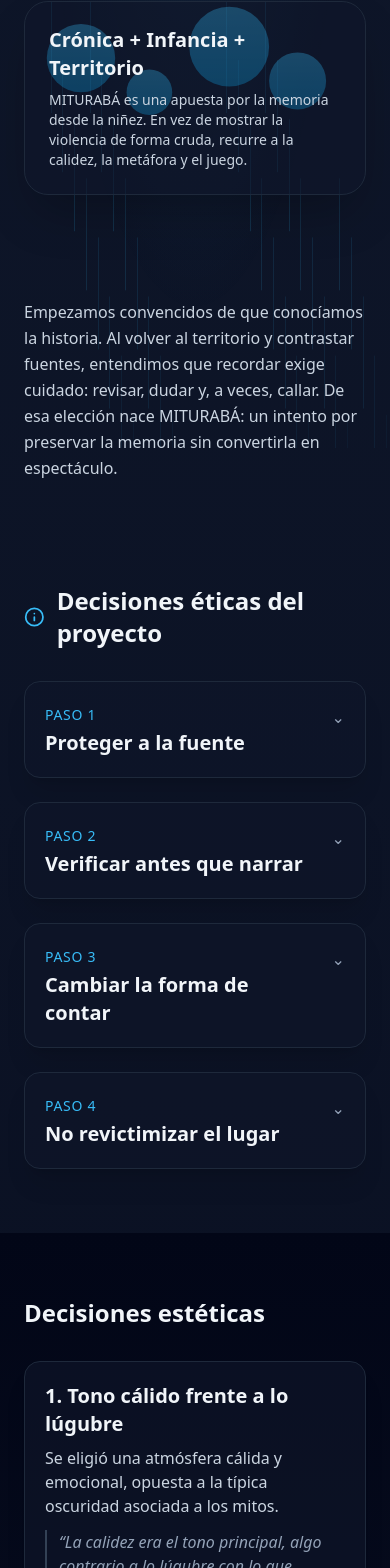
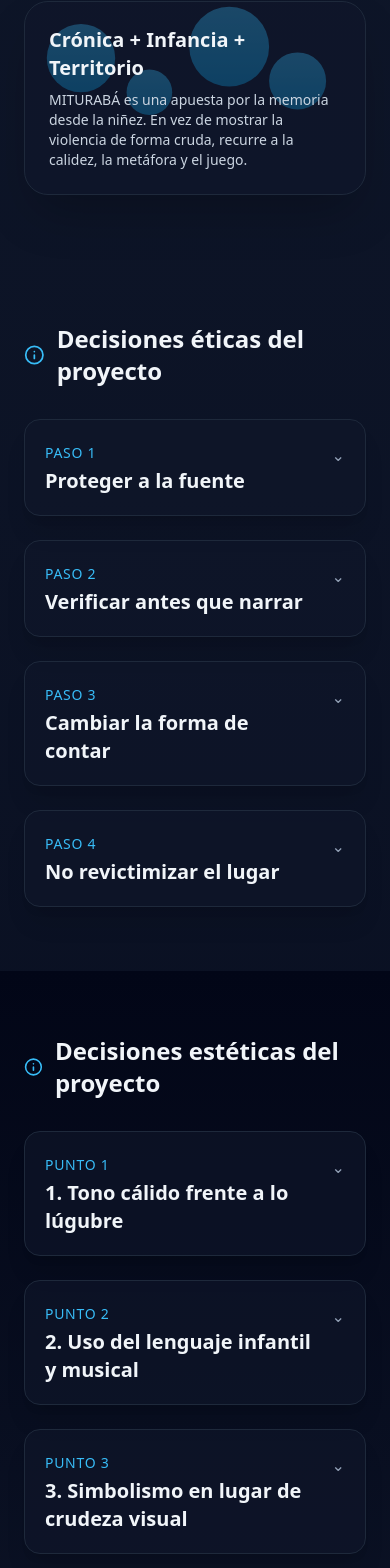
Before and after one commit to Glemynart/mituraba, a React (Vite) app in the folder mituraba-vite/: page / in a window 390 px wide. Shown: the part 396-1964 px from the top of the page. Built offline with nearby package versions, Linux system fonts and the light colour scheme.

Commit message:
Update MiturabaInteractive.jsx

```diff
--- a/mituraba-vite/src/MiturabaInteractive.jsx
+++ b/mituraba-vite/src/MiturabaInteractive.jsx
@@ -1,30 +1,26 @@
 import React, { useMemo, useState, useEffect, useRef } from "react";
 import { motion, AnimatePresence, useScroll, useTransform } from "framer-motion";
-import { Cloud, Droplets, Music, Info, Volume2, Image as ImageIcon, HelpCircle, Check, X, BookText } from "lucide-react";
+import { Droplets, Music, Info, Volume2, HelpCircle, Check, X, BookText } from "lucide-react";
 
-/*  MITURABÁ — Versión con:
-    - Lluvia animada + control de intensidad (visual/volumen)
-    - Intro “La búsqueda”
-    - Decisiones éticas (acordeones)
-    - Decisiones estéticas (nuevo bloque)
-    - Mitos (usan las MISMAS imágenes que la Galería)
-    - Sección “Crónica” (larga, colapsable)  ← NUEVA UBICACIÓN
-    - Audio opcional (ambiente-lluvia.wav)
-    - Galería con lightbox + navegación por teclado
-    - Videos YouTube (hasta 5)
+/*  MITURABÁ — Versión:
+    - Audio de fondo AUTOPLAY (truenos-lluvia.mp3) + control volumen (slider)
+    - Audio “ambiente-lluvia.wav” se AUTOPLAY al entrar a la sección “Lluvia & ritual” (con fallback botón si el navegador lo bloquea)
+    - Intro + Decisiones éticas (acordeones)
+    - Decisiones estéticas (mismo estilo que las éticas)
+    - Crónica (larga, colapsable)
+    - Galería (fotos) + Videos (hasta 5)
     - Quiz
-    - Audio de fondo AUTOPLAY (truenos-lluvia.mp3) + aviso si el navegador bloquea
-    - ¡Eliminado “Muro de memorias”!
+    - REMOVIDO: Mitos del territorio
 */
 
 export default function MiturabaInteractive() {
   const { scrollYProgress } = useScroll();
   const barWidth = useTransform(scrollYProgress, [0, 1], ["0%", "100%"]);
 
-  // Visual lluvia + volumen de fondo
+  // Volumen de fondo + lluvia visual
   const [rainIntensity, setRainIntensity] = useState(0.4); // 0..1
 
-  // Audio de fondo (AUTOPLAY) — truenos-lluvia.mp3
+  // --- Audio de fondo (truenos) AUTOPLAY
   const bgAudioRef = useRef(null);
   const [bgNeedsGesture, setBgNeedsGesture] = useState(false);
 
@@ -41,14 +37,11 @@ export default function MiturabaInteractive() {
   }, [rainIntensity]);
 
   const enableBgAudio = () => {
-    const a = bgAudioRef.current;
-    if (!a) return;
-    a.play().then(() => setBgNeedsGesture(false)).catch(() => setBgNeedsGesture(true));
+    bgAudioRef.current?.play().then(() => setBgNeedsGesture(false)).catch(() => setBgNeedsGesture(true));
   };
 
+  // --- Decisiones éticas
   const [showEthics, setShowEthics] = useState(null);
-
-  // --- TEXTOS
   const ethics = useMemo(() => [
     { title: "Proteger a la fuente", text: "Omitimos entrevistas y rostros. En el territorio aún hay actores armados; nuestra prioridad fue no exponer a nadie." },
     { title: "Verificar antes que narrar", text: "Al cruzar documentos, un dato clave no coincidía. Decidimos no afirmar lo que no podíamos comprobar." },
@@ -56,57 +49,37 @@ export default function MiturabaInteractive() {
     { title: "No revictimizar el lugar", text: "Evitamos nombres y señalamientos. Bajo del Oso hoy es un sitio tranquilo: preferimos el símbolo (huellas rojas, lluvia) a la crudeza." },
   ], []);
 
-  // IMÁGENES DEL PROYECTO (Galería)
-  const gallery = useMemo(() => ([
-    { src: "/img/porton-bananera.jpg", alt: "Entrada bananera" },
-    { src: "/img/nina-lluvia.jpg", alt: "Niña jugando bajo el chorro" },
-    { src: "/img/dibujo-nino-1.jpg", alt: "Dibujo infantil 1" },
-    { src: "/img/arbol-noche.jpg", alt: "Árbol y raíces" },
-    { src: "/img/dibujo-ninos-varios.jpg", alt: "Dibujos infantiles varios" },
-  ]), []);
+  // --- Decisiones estéticas (mismo UI)
+  const [showEstetica, setShowEstetica] = useState(null);
+  const estetica = [
+    {
+      title: "1. Tono cálido frente a lo lúgubre",
+      text: "Se eligió una atmósfera cálida y emocional, opuesta a la típica oscuridad asociada a los mitos.",
+      quote: "“La calidez era el tono principal, algo contrario a lo lúgubre con lo que solemos imaginar los escenarios…”",
+    },
+    {
+      title: "2. Uso del lenguaje infantil y musical",
+      text: "Se representaron los mitos a través de una canción y una ronda infantil, buscando cercanía y alegría.",
+      quote: "“Decidimos hacerlo mediante una canción infantil, una ronda pegajosa…”",
+    },
+    {
+      title: "3. Simbolismo en lugar de crudeza visual",
+      text: "En vez de mostrar sangre o violencia, se optó por metáforas visuales como las huellas rojas.",
+      quote: "“Mostramos todo mediante el simbolismo: las escenas… donde un hombre deja huellas rojas, metáfora de la masacre…”",
+    },
+    {
+      title: "4. Colores cálidos y estética natural",
+      text: "Los escenarios se mostraron con vegetación, viento y nubes, pero con sensación acogedora.",
+      quote: "“Bajo del Oso no se veía como un lugar lúgubre, sino muy agradable, con mucha vegetación…”",
+    },
+    {
+      title: "5. Agua como símbolo de memoria",
+      text: "La “lluvia” se usa como símbolo de permanencia de la memoria, no de borrado.",
+      quote: "",
+    },
+  ];
 
-  // MITOS — usan las MISMAS imágenes de "gallery" (sin duplicar)
-  const myths = useMemo(() => ([
-    { title: "El lugar donde siempre llueve", img: gallery[2].src, body: "Los niños salpican agua sobre sus dibujos: la memoria se moja, pero no se borra." },
-    { title: "Historias de miedo (que alegran)", img: gallery[4].src, body: "A los 4–9 años les llaman así. Entre risas y abrazos, el miedo se vuelve compañía." },
-    { title: "Las huellas que hablan", img: gallery[0].src, body: "Un hombre baja del bus. Sus botas dejan rastro rojo: recordar sin mostrar la violencia." },
-    { title: "La guardiana del río", img: gallery[3].src, body: "Una figura cuida que el agua lleve historias, no olvido. Si la escuchas, pide respeto." },
-    { title: "La casa del árbol", img: gallery[1].src, body: "Debajo del follaje, la ronda infantil suena más fuerte que la tormenta." },
-  ]), [gallery]);
-
-  // Estado para mitos (modal)
-  const [mythOpen, setMythOpen] = useState(null);
-
-  // Sonidito al abrir mito (feedback corto, opcional)
-  const clickAudio = useRef(null);
-  useEffect(() => {
-    clickAudio.current = new Audio("/audios/ambiente-lluvia.wav");
-    clickAudio.current.volume = 0.35;
-  }, []);
-  const playClick = () => { try { if (clickAudio.current){ clickAudio.current.currentTime = 0.1; clickAudio.current.play(); } } catch {} };
-
-  // LIGHTBOX GALERÍA
-  const [lightbox, setLightbox] = useState({ open: false, index: 0 });
-  useEffect(() => {
-    const onKey = (e) => {
-      if (!lightbox.open) return;
-      if (e.key === "Escape") setLightbox({ open: false, index: 0 });
-      if (e.key === "ArrowRight") setLightbox((s) => ({ open: true, index: (s.index + 1) % gallery.length }));
-      if (e.key === "ArrowLeft")  setLightbox((s) => ({ open: true, index: (s.index - 1 + gallery.length) % gallery.length }));
-    };
-    window.addEventListener("keydown", onKey);
-    return () => window.removeEventListener("keydown", onKey);
-  }, [lightbox.open, gallery.length]);
-
-  // QUIZ
-  const questions = [
-    { q: "¿Qué prioriza MITURABÁ al narrar?", a: ["El impacto sensacionalista", "La protección y el respeto", "Mostrar rostros y nombres"], correct: 1 },
-    { q: "¿Qué simbolizan las huellas rojas?", a: ["Decoración de escena", "Alegría del carnaval", "Recuerdo del pasado sin crudeza"], correct: 2 },
-    { q: "Cuando un dato no se puede comprobar, ¿qué hacemos?", a: ["Lo publicamos igual", "Lo omitimos y verificamos", "Lo exageramos"], correct: 1 },
-  ];
-  const [answers, setAnswers] = useState(Array(questions.length).fill(null));
-
-  // CRÓNICA (larga, colapsable)
+  // --- CRÓNICA (tu texto largo)
   const cronica = [
     `MITURABÁ: ¿Quién preservará la memoria cuando esta se mezcla con la violencia?`,
     `Iniciamos una búsqueda que creíamos hallada, en las manos, incapaz de colarse entre los minuciosos espacios de los dedos, como quienes dicen: “ya fue” Nosotros conocíamos todo, o eso suponíamos, dado que el semestre pasado tuvimos la fortuna de investigar sobre él, recopilar datos y perspectivas adicionales.`,
@@ -143,53 +116,91 @@ Dibujos que dejan en la puerta de mi casa, que me recuerdan el tiempo que dedica
   ];
   const [showFull, setShowFull] = useState(false);
 
-  // VIDEOS YouTube (hasta 5) — coloca tus IDs reales
+  // --- Galería
+  const gallery = useMemo(() => ([
+    { src: "/img/porton-bananera.jpg", alt: "Entrada bananera" },
+    { src: "/img/nina-lluvia.jpg", alt: "Niña jugando bajo el chorro" },
+    { src: "/img/dibujo-nino-1.jpg", alt: "Dibujo infantil 1" },
+    { src: "/img/arbol-noche.jpg", alt: "Árbol y raíces" },
+    { src: "/img/dibujo-ninos-varios.jpg", alt: "Dibujos infantiles varios" },
+  ]), []);
+
+  const [lightbox, setLightbox] = useState({ open: false, index: 0 });
+  useEffect(() => {
+    const onKey = (e) => {
+      if (!lightbox.open) return;
+      if (e.key === "Escape") setLightbox({ open: false, index: 0 });
+      if (e.key === "ArrowRight") setLightbox((s) => ({ open: true, index: (s.index + 1) % gallery.length }));
+      if (e.key === "ArrowLeft")  setLightbox((s) => ({ open: true, index: (s.index - 1 + gallery.length) % gallery.length }));
+    };
+    window.addEventListener("keydown", onKey);
+    return () => window.removeEventListener("keydown", onKey);
+  }, [lightbox.open, gallery.length]);
+
+  // --- Videos (hasta 5) — pon tus IDs
   const videos = [
-    { id: "4WWohRUM3GE", title: "Teaser MITURABÁ" },
+    { id: "VIDEO_ID_1", title: "Teaser MITURABÁ" },
     { id: "VIDEO_ID_2", title: "Making of 1" },
     { id: "VIDEO_ID_3", title: "Making of 2" },
     { id: "VIDEO_ID_4", title: "Canción de la lluvia" },
     { id: "VIDEO_ID_5", title: "Detrás de cámaras" },
   ];
 
-  // DECISIONES ESTÉTICAS
-  const estetica = [
-    {
-      title: "1. Tono cálido frente a lo lúgubre",
-      text: "Se eligió una atmósfera cálida y emocional, opuesta a la típica oscuridad asociada a los mitos.",
-      quote: "“La calidez era el tono principal, algo contrario a lo lúgubre con lo que solemos imaginar los escenarios…”",
-    },
-    {
-      title: "2. Uso del lenguaje infantil y musical",
-      text: "Se representaron los mitos a través de una canción y una ronda infantil, buscando cercanía y alegría.",
-      quote: "“Decidimos hacerlo mediante una canción infantil, una ronda pegajosa…”",
-    },
-    {
-      title: "3. Simbolismo en lugar de crudeza visual",
-      text: "En vez de mostrar sangre o violencia, se optó por metáforas visuales como las huellas rojas.",
-      quote: "“Mostramos todo mediante el simbolismo: las escenas… donde un hombre deja huellas rojas, metáfora de la masacre…”",
-    },
-    {
-      title: "4. Colores cálidos y estética natural",
-      text: "Los escenarios se mostraron con vegetación, viento y nubes, pero con sensación acogedora.",
-      quote: "“Bajo del Oso no se veía como un lugar lúgubre, sino muy agradable, con mucha vegetación…”",
-    },
-    {
-      title: "5. Recurso poético del agua como símbolo de memoria",
-      text: "La “lluvia” fue convertida en símbolo de permanencia de la memoria, no de borrado.",
-      quote: "",
-    },
+  // --- Audio “ambiente-lluvia.wav” AUTOPLAY al entrar a sección
+  const ritualRef = useRef(null);
+  const ritualAudioRef = useRef(null);
+  const [ritualNeedsGesture, setRitualNeedsGesture] = useState(false);
+
+  useEffect(() => {
+    ritualAudioRef.current = new Audio("/audios/ambiente-lluvia.wav");
+    ritualAudioRef.current.loop = true;
+    ritualAudioRef.current.volume = 0.6;
+
+    const el = ritualRef.current;
+    if (!el) return;
+
+    const io = new IntersectionObserver(
+      async (entries) => {
+        for (const e of entries) {
+          if (e.isIntersecting && e.intersectionRatio >= 0.5) {
+            // entra a la vista → intenta reproducir
+            try {
+              await ritualAudioRef.current.play();
+              setRitualNeedsGesture(false);
+            } catch {
+              setRitualNeedsGesture(true);
+            }
+          } else {
+            // sale de la vista → pausa
+            ritualAudioRef.current.pause();
+          }
+        }
+      },
+      { threshold: [0, 0.5, 1] }
+    );
+    io.observe(el);
+    return () => {
+      io.disconnect();
+      ritualAudioRef.current.pause();
+    };
+  }, []);
+
+  const enableRitualAudio = () => {
+    ritualAudioRef.current?.play().then(() => setRitualNeedsGesture(false)).catch(() => setRitualNeedsGesture(true));
+  };
+
+  // --- Quiz
+  const questions = [
+    { q: "¿Qué prioriza MITURABÁ al narrar?", a: ["El impacto sensacionalista", "La protección y el respeto", "Mostrar rostros y nombres"], correct: 1 },
+    { q: "¿Qué simbolizan las huellas rojas?", a: ["Decoración de escena", "Alegría del carnaval", "Recuerdo del pasado sin crudeza"], correct: 2 },
+    { q: "Cuando un dato no se puede comprobar, ¿qué hacemos?", a: ["Lo publicamos igual", "Lo omitimos y verificamos", "Lo exageramos"], correct: 1 },
   ];
+  const [answers, setAnswers] = useState(Array(questions.length).fill(null));
 
   return (
     <div className="min-h-screen w-full bg-gradient-to-b from-slate-900 via-slate-950 to-black text-slate-100 relative overflow-x-hidden">
-      {/* Barra de progreso */}
+      {/* Progreso */}
       <motion.div style={{ width: barWidth }} className="fixed top-0 left-0 h-1 bg-sky-500 z-50" />
-
-      {/* Lluvia visual */}
-      <div className="pointer-events-none fixed inset-0 z-0">
-        <RainLayer intensity={rainIntensity} />
-      </div>
 
       {/* HERO */}
       <section className="relative z-10">
@@ -205,13 +216,12 @@ Dibujos que dejan en la puerta de mi casa, que me recuerdan el tiempo que dedica
               </p>
 
               <div className="mt-6 flex flex-wrap items-center gap-3">
-                <a href="#recorrido" className="inline-flex items-center gap-2 rounded-2xl bg-sky-600/90 hover:bg-sky-500 px-5 py-3 shadow-lg shadow-sky-900/40 transition">
+                <a href="#etica" className="inline-flex items-center gap-2 rounded-2xl bg-sky-600/90 hover:bg-sky-500 px-5 py-3 shadow-lg shadow-sky-900/40 transition">
                   <Droplets className="w-5 h-5" /> Iniciar recorrido
                 </a>
                 <div className="flex items-center gap-2 text-sm text-slate-300">
-                  Volumen/Intensidad:
+                  Volumen fondo:
                   <input
-                    aria-label="Volumen de fondo e intensidad de lluvia visual"
                     type="range"
                     min="0"
                     max="1"
@@ -223,7 +233,6 @@ Dibujos que dejan en la puerta de mi casa, que me recuerdan el tiempo que dedica
                 </div>
               </div>
 
-              {/* Aviso si autoplay es bloqueado */}
               {bgNeedsGesture && (
                 <div className="mt-3">
                   <button onClick={enableBgAudio} className="rounded-xl border border-slate-600 hover:border-slate-400 px-4 py-2 inline-flex items-center gap-2">
@@ -233,24 +242,14 @@ Dibujos que dejan en la puerta de mi casa, que me recuerdan el tiempo que dedica
                 </div>
               )}
             </div>
+
             <HeroCard />
           </div>
         </div>
       </section>
 
-      {/* INTRO – La búsqueda */}
-      <section className="relative z-10 py-10 md:py-16">
-        <div className="mx-auto max-w-3xl px-6 text-slate-300 leading-relaxed">
-          <p>
-            Empezamos convencidos de que conocíamos la historia. Al volver al territorio y contrastar fuentes, entendimos
-            que recordar exige cuidado: revisar, dudar y, a veces, callar. De esa elección nace MITURABÁ: un intento por
-            preservar la memoria sin convertirla en espectáculo.
-          </p>
-        </div>
-      </section>
-
       {/* DECISIONES ÉTICAS */}
-      <section id="recorrido" className="relative z-10 py-16 md:py-24">
+      <section id="etica" className="relative z-10 py-16 md:py-24">
         <div className="mx-auto max-w-6xl px-6">
           <header className="flex items-center gap-3 mb-8">
             <Info className="w-6 h-6 text-sky-400" />
@@ -262,7 +261,7 @@ Dibujos que dejan en la puerta de mi casa, que me recuerdan el tiempo que dedica
                 <button onClick={() => setShowEthics(showEthics === i ? null : i)} className="w-full text-left">
                   <div className="flex items-start justify-between gap-4">
                     <div>
-                      <p className="text-sky-400 text-sm uppercase tracking-wider">Paso {i + 1}</p>
+                      <p className="text-sky-400 text-sm uppercase tracking-wider">PASO {i + 1}</p>
                       <h3 className="text-xl md:text-2xl font-semibold mt-1">{e.title}</h3>
                     </div>
                     <motion.span initial={{ rotate: 0 }} animate={{ rotate: showEthics === i ? 180 : 0 }}
@@ -281,75 +280,43 @@ Dibujos que dejan en la puerta de mi casa, que me recuerdan el tiempo que dedica
         </div>
       </section>
 
-      {/* DECISIONES ESTÉTICAS */}
+      {/* DECISIONES ESTÉTICAS — MISMO UI */}
       <section id="estetica" className="relative z-10 py-16 md:py-24 bg-gradient-to-b from-slate-950 to-slate-900">
         <div className="mx-auto max-w-6xl px-6">
-          <header className="mb-8">
-            <h2 className="text-2xl md:text-3xl font-bold">Decisiones estéticas</h2>
+          <header className="flex items-center gap-3 mb-8">
+            <Info className="w-6 h-6 text-sky-400" />
+            <h2 className="text-2xl md:text-3xl font-bold">Decisiones estéticas del proyecto</h2>
           </header>
           <ul className="grid md:grid-cols-2 gap-6">
             {estetica.map((d, i) => (
-              <li key={i} className="rounded-2xl p-5 md:p-6 bg-slate-900/60 border border-slate-800 shadow-xl">
-                <h3 className="text-xl font-semibold">{d.title}</h3>
-                <p className="text-slate-300 mt-2">{d.text}</p>
-                {d.quote && (
-                  <blockquote className="mt-3 text-slate-400 border-l-2 border-slate-700 pl-3 italic">
-                    {d.quote}
-                  </blockquote>
-                )}
+              <li key={i} className="bg-slate-900/60 border border-slate-800 rounded-2xl p-5 md:p-6 shadow-xl">
+                <button onClick={() => setShowEstetica(showEstetica === i ? null : i)} className="w-full text-left">
+                  <div className="flex items-start justify-between gap-4">
+                    <div>
+                      <p className="text-sky-400 text-sm uppercase tracking-wider">Punto {i + 1}</p>
+                      <h3 className="text-xl md:text-2xl font-semibold mt-1">{d.title}</h3>
+                    </div>
+                    <motion.span initial={{ rotate: 0 }} animate={{ rotate: showEstetica === i ? 180 : 0 }}
+                      transition={{ type: "spring", stiffness: 200, damping: 15 }} className="text-slate-400">⌄</motion.span>
+                  </div>
+                  <AnimatePresence initial={false}>
+                    {showEstetica === i && (
+                      <motion.div initial={{ height: 0, opacity: 0 }} animate={{ height: "auto", opacity: 1 }} exit={{ height: 0, opacity: 0 }}>
+                        <p className="mt-3 text-slate-300">{d.text}</p>
+                        {d.quote && (
+                          <blockquote className="mt-3 text-slate-400 border-l-2 border-slate-700 pl-3 italic">{d.quote}</blockquote>
+                        )}
+                      </motion.div>
+                    )}
+                  </AnimatePresence>
+                </button>
               </li>
             ))}
           </ul>
         </div>
       </section>
 
-      {/* MITOS — tarjetas + modal */}
-      <section id="mitos" className="relative z-10 py-16 md:py-24">
-        <div className="mx-auto max-w-6xl px-6">
-          <header className="flex items-center gap-3 mb-8">
-            <Cloud className="w-6 h-6 text-sky-300" />
-            <h2 className="text-2xl md:text-3xl font-bold">Mitos del territorio</h2>
-          </header>
-
-          <div className="grid md:grid-cols-5 gap-4">
-            {myths.map((m, i) => (
-              <motion.button key={i} onClick={() => { setMythOpen(i); playClick(); }}
-                whileHover={{ y: -4 }} className="rounded-2xl p-3 bg-slate-900/60 border border-slate-800 shadow-xl text-left">
-                <div className="aspect-[4/3] rounded-xl overflow-hidden mb-2 bg-slate-800/40 border border-slate-700">
-                  <img src={m.img} alt={m.title} className="w-full h-full object-cover" />
-                </div>
-                <div className="flex items-center gap-2">
-                  <Cloud className="w-4 h-4" /><p className="font-semibold text-sm">{m.title}</p>
-                </div>
-              </motion.button>
-            ))}
-          </div>
-        </div>
-
-        {/* MODAL DE MITO */}
-        <AnimatePresence>
-          {mythOpen !== null && (
-            <motion.div className="fixed inset-0 z-50 bg-black/85 flex items-center justify-center p-4"
-              initial={{ opacity: 0 }} animate={{ opacity: 1 }} exit={{ opacity: 0 }}
-              onClick={() => setMythOpen(null)}>
-              <motion.div onClick={(e) => e.stopPropagation()}
-                className="bg-slate-900/90 border border-slate-700 rounded-3xl p-5 max-w-2xl w-full"
-                initial={{ scale: 0.95, opacity: 0 }} animate={{ scale: 1, opacity: 1 }} exit={{ scale: 0.95, opacity: 0 }}>
-                <div className="aspect-[16/9] rounded-2xl overflow-hidden mb-4 border border-slate-700">
-                  <img src={myths[mythOpen].img} alt={myths[mythOpen].title} className="w-full h-full object-cover" />
-                </div>
-                <h3 className="text-xl font-semibold mb-2">{myths[mythOpen].title}</h3>
-                <p className="text-slate-300">{myths[mythOpen].body}</p>
-                <div className="mt-4 text-right">
-                  <button onClick={() => setMythOpen(null)} className="rounded-xl px-4 py-2 border border-slate-600 hover:border-slate-400">Cerrar</button>
-                </div>
-              </motion.div>
-            </motion.div>
-          )}
-        </AnimatePresence>
-      </section>
-
-      {/* CRÓNICA — sección larga (colapsable) */}
+      {/* CRÓNICA */}
       <section id="cronica" className="relative z-10 py-16 md:py-24">
         <div className="mx-auto max-w-4xl px-6">
           <header className="flex items-center gap-3 mb-4">
@@ -370,25 +337,31 @@ Dibujos que dejan en la puerta de mi casa, que me recuerdan el tiempo que dedica
         </div>
       </section>
 
-      {/* AUDIO OPCIONAL / RITUAL */}
-      <section id="audio" className="relative z-10 py-16 md:py-24">
+      {/* AUDIO OPCIONAL — AUTOPLAY cuando sección es visible */}
+      <section id="audio" ref={ritualRef} className="relative z-10 py-16 md:py-24">
         <div className="mx-auto max-w-4xl px-6">
           <header className="flex items-center gap-3 mb-4">
             <Music className="w-6 h-6 text-sky-400" />
             <h2 className="text-2xl md:text-3xl font-bold">Lluvia & ritual</h2>
           </header>
           <p className="text-slate-300 mb-4">
-            Reproductor opcional: voces, canciones o ambiente. (No suena de fondo).
+            Este ambiente de lluvia se activa automáticamente al llegar aquí (suena junto al fondo). También puedes controlarlo manualmente:
           </p>
           <div className="rounded-2xl border border-slate-800 bg-slate-900/60 p-6">
             <audio controls className="w-full">
               <source src="/audios/ambiente-lluvia.wav" type="audio/wav" />
             </audio>
+            {ritualNeedsGesture && (
+              <button onClick={enableRitualAudio} className="mt-3 rounded-xl border border-slate-600 hover:border-slate-400 px-4 py-2">
+                Activar ritual
+              </button>
+            )}
+            <p className="text-xs text-slate-500 mt-2">Coloca el archivo en <code>/public/audios/ambiente-lluvia.wav</code>.</p>
           </div>
         </div>
       </section>
 
-      {/* GALERÍA (fotos) + VIDEOS (hasta 5) */}
+      {/* GALERÍA + VIDEOS */}
       <section id="galeria" className="relative z-10 py-16 md:py-24 bg-gradient-to-b from-slate-900 to-slate-950">
         <div className="mx-auto max-w-6xl px-6">
           <h2 className="text-2xl md:text-3xl font-bold mb-2">Galería</h2>
@@ -423,9 +396,7 @@ Dibujos que dejan en la puerta de mi casa, que me recuerdan el tiempo que dedica
                 </div>
               ))}
             </div>
-            <p className="text-xs text-slate-500 mt-2">
-              Reemplaza cada <code>VIDEO_ID_n</code> con el ID real de YouTube (lo que va después de <code>watch?v=</code>).
-            </p>
+            <p className="text-xs text-slate-500 mt-2">Reemplaza cada <code>VIDEO_ID_n</code> por tu ID real de YouTube.</p>
           </div>
         </div>
       </section>
@@ -459,7 +430,9 @@ Dibujos que dejan en la puerta de mi casa, que me recuerdan el tiempo que dedica
                     const correct = qq.correct === oi;
                     const show = answers[qi] !== null;
                     return (
-                      <button key={oi} onClick={() => setAnswers((arr) => arr.map((v, idx) => (idx === qi ? oi : v)))}
+                      <button
+                        key={oi}
+                        onClick={() => setAnswers((arr) => arr.map((v, idx) => (idx === qi ? oi : v)))}
                         className={`rounded-xl px-4 py-3 border transition text-left
                           ${selected ? "border-sky-400" : "border-slate-700 hover:border-slate-500"}
                           ${show && correct ? "bg-emerald-600/30" : "" }
@@ -483,7 +456,7 @@ Dibujos que dejan en la puerta de mi casa, que me recuerdan el tiempo que dedica
         <div className="mx-auto max-w-5xl px-6 text-center">
           <h3 className="text-2xl md:text-3xl font-bold">¿Qué historia del territorio no debe borrarse?</h3>
           <p className="mt-3 text-slate-300 max-w-2xl mx-auto">
-            Deja una palabra, un recuerdo o un mito local. Este tejido de voces es MITURABÁ.
+            Este tejido de voces es MITURABÁ.
           </p>
           <p className="text-xs text-slate-500 mt-4">Prototipo – MITURABÁ</p>
         </div>
@@ -525,10 +498,9 @@ function HeroCard() {
 }
 
 function RainLayer({ intensity = 0.4 }) {
-  const drops = Math.round(40 + intensity * 80); // 40..120
+  const drops = Math.round(40 + intensity * 80); // 40..120 (solo visual si luego quieres usar)
   return (
-    <div className="absolute inset-0 overflow-hidden">
-      <div className="absolute inset-0 bg-[radial-gradient(ellipse_at_top,_rgba(56,189,248,0.10),_transparent_60%)]" />
+    <div className="absolute inset-0 overflow-hidden pointer-events-none">
       <div className="absolute inset-0">
         {Array.from({ length: drops }).map((_, i) => (
           <span
```
